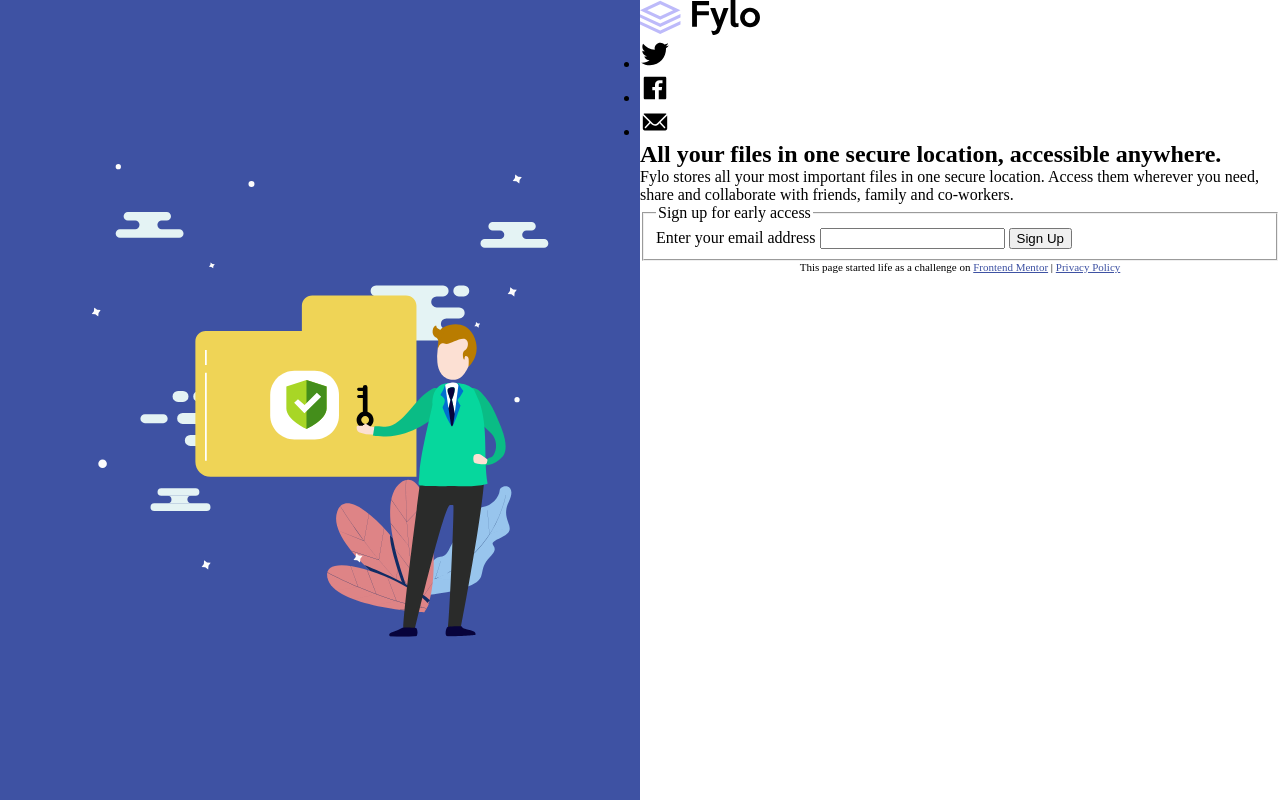
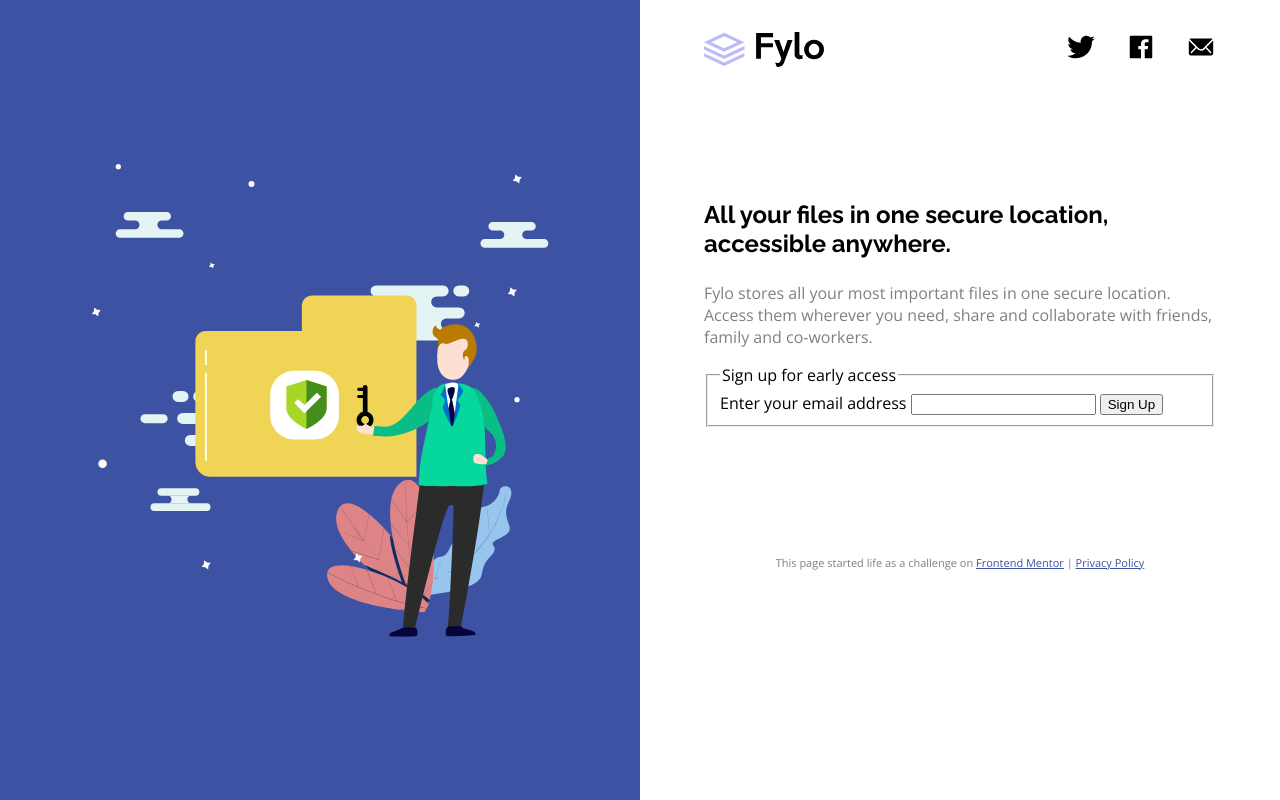
Before and after one commit to tkraak/fylo-signup, a plain HTML site: page index.html in a window 1280 px wide. Drawn offline with nearby package versions, Linux system fonts and the light colour scheme.

```diff
--- a/css/main.css
+++ b/css/main.css
@@ -1,3 +1,6 @@
+@import url('https://fonts.googleapis.com/css?family=Open+Sans:400,700');
+@import url('https://fonts.googleapis.com/css?family=Raleway:700');
+
 body, h1, p, ul {
   margin: 0;
   padding: 0;
@@ -5,6 +8,17 @@ body, h1, p, ul {
 
 body {
   display: flex;
+  font-family: 'Open Sans', sans-serif;
+}
+
+h1 {
+  font-family: 'Raleway', sans-serif;
+  margin: 1em 0;
+}
+
+p {
+  color: hsl(0, 0%, 50%);
+  margin: 1em 0;
 }
 
 section#left {
@@ -20,6 +34,28 @@ section#right {
   width: 50vw;
 }
 
+header {
+  display: flex;
+  justify-content: space-between;
+  margin: 2em auto;
+  width: 80%;
+}
+
+header ul {
+  display: flex;
+  list-style: none;
+  justify-content: space-between;
+  width: 150px;
+}
+
+header ul img {
+  width: 30px;
+}
+main {
+  margin: 8em auto;
+  width: 80%;
+}
+
 footer p {
   font-size: 11px;
   text-align: center;
--- a/index.html
+++ b/index.html
@@ -19,21 +19,22 @@
         <ul>
           <li>
             <a href="#">
-              <img src="assets/icons/twitter.svg" width="30px">
+              <img src="assets/icons/twitter.svg">
             </a>
           </li>
           <li>
             <a href="#">
-              <img src="assets/icons/facebook.svg" width="30px">
+              <img src="assets/icons/facebook.svg">
             </a>
           </li>
           <li>
             <a href="#">
-              <img src="assets/icons/mail.svg" width="30px">
+              <img src="assets/icons/mail.svg">
             </a>
           </li>
         </ul>
       </header>
+      <main>
         <h1>All your files in one secure location, accessible anywhere.</h1>
         <p>Fylo stores all your most important files in one secure location.
         Access them wherever you need, share and collaborate with friends,
@@ -47,6 +48,7 @@
             <button type="submit">Sign Up</button>
           </fieldset>
         </form>
+      </main>
       <footer>
         <p>
           This page started life as a challenge on <a href="https://www.frontendmentor.io?ref=challenge" target="_blank">Frontend Mentor</a> | <a href="#">Privacy Policy</a>
```
Lines whose indentation alone changed are shown as unchanged.
